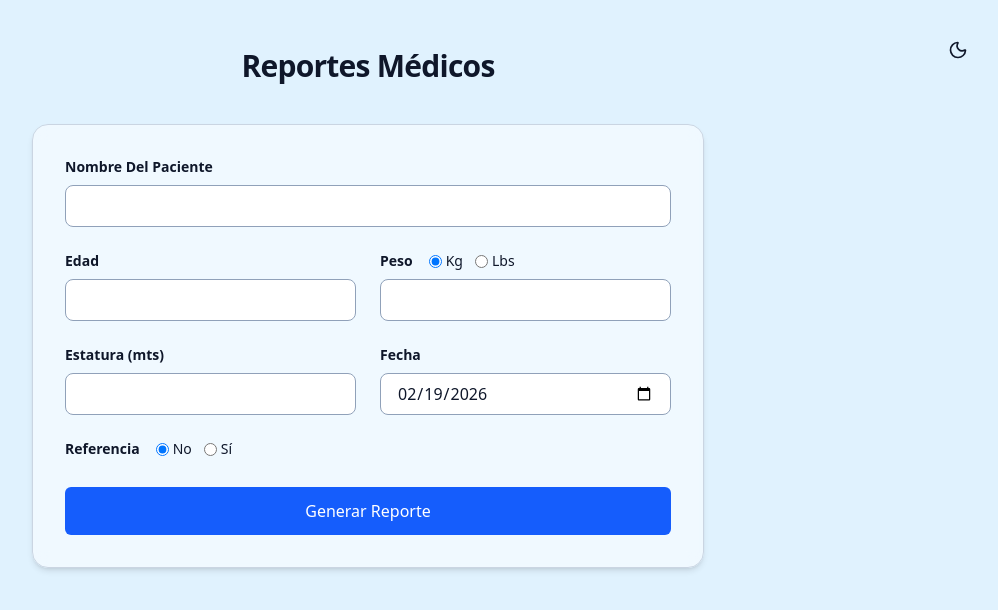
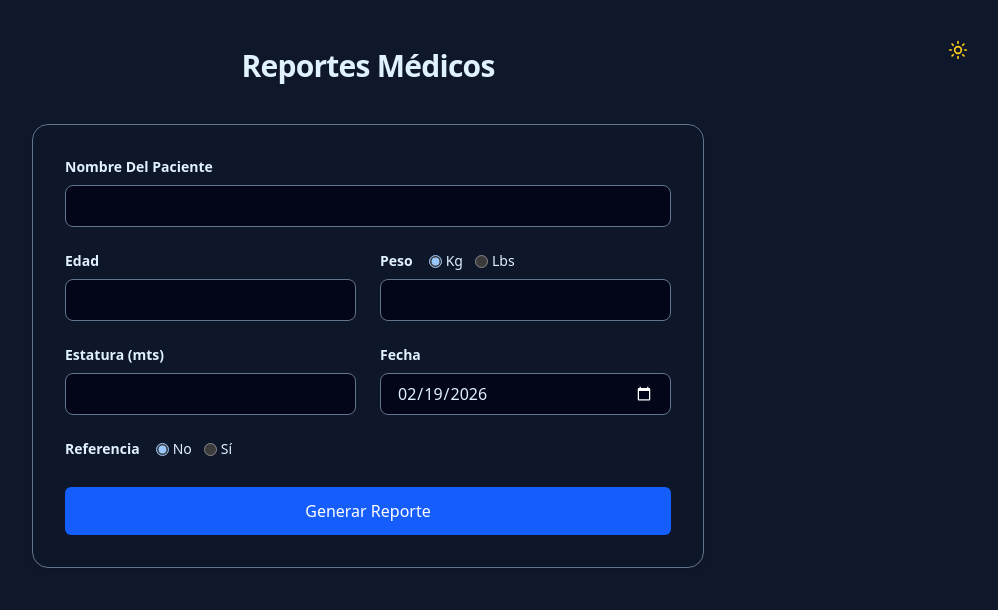
Before and after one commit to Vecttory/medical-reports, a Next.js app: page / in a window 1280 px wide. Shown: the top 610 px of the page, without its empty margins (272-1270 px from the left). Built offline with nearby package versions, Linux system fonts and the light colour scheme.

Commit message:
dark theme default

```diff
--- a/app/layout.js
+++ b/app/layout.js
@@ -23,7 +23,7 @@ export default function RootLayout({ children }) {
       <body
         className={`${geistSans.variable} ${geistMono.variable} antialiased`}
       >
-        <ThemeProvider attribute="class" defaultTheme="light">
+        <ThemeProvider attribute="class" defaultTheme="dark">
           {children}
         </ThemeProvider>
       </body>
--- a/app/page.js
+++ b/app/page.js
@@ -50,7 +50,7 @@ export default function Home() {
         <h1 className="text-3xl font-bold tracking-tight">Reportes Médicos</h1>
       </header>
 
-      <main className="max-w-2xl mx-auto bg-white/50 dark:bg-slate-900/50 backdrop-blur-sm p-6 sm:p-8 rounded-2xl shadow-md border-1 border-slate-300 dark:border-slate-700">
+      <main className="max-w-2xl mx-auto bg-white/50 dark:bg-slate-900/50 backdrop-blur-sm p-6 sm:p-8 rounded-2xl shadow-md border-1 border-slate-300 dark:border-slate-500">
         <form onSubmit={handleSubmit} className="space-y-6">
           {/* Nombre */}
           <div>
```
